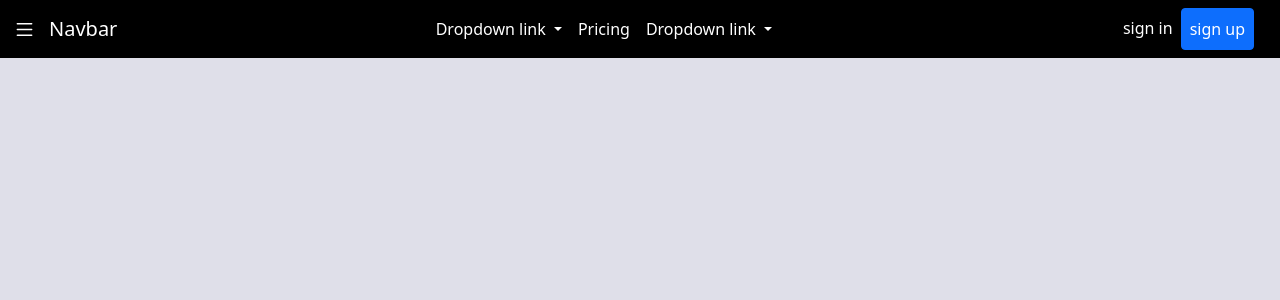
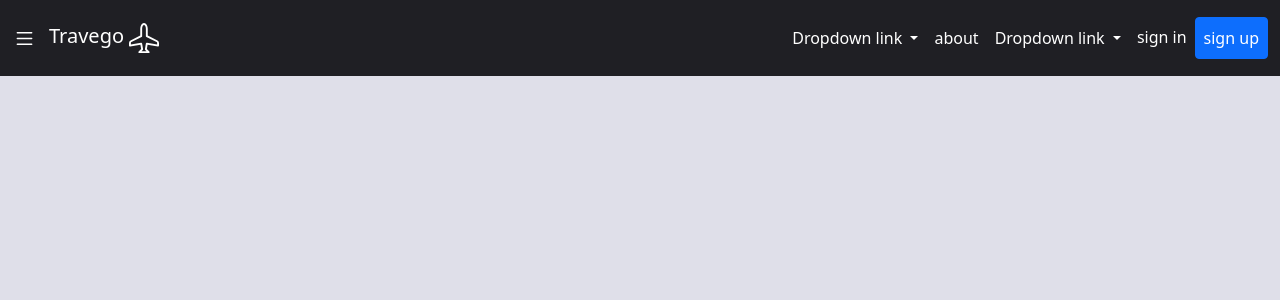
Before and after one commit to rismawti/risma_travego_, a PHP site: page /nav.php in a window 1280 px wide. Shown: the top 300 px of the page. Run offline with PHP 8.4, Linux system fonts and the light colour scheme.

Commit message:
menambahkan navbar

```diff
--- a/nav.php
+++ b/nav.php
@@ -8,16 +8,18 @@
 <?php
 include "bot.php";
 ?>
-<nav class="navbar navbar-expand-lg navbar-light fixed-top" style="background-color: black;">
+<nav class="navbar navbar-expand-lg navbar-light fixed-top" style="background-color: #1F1F24;">
 <a class="btn btn-transparent" data-bs-toggle="offcanvas" href="#offcanvasExample" role="button" aria-controls="offcanvasExample">
 <svg xmlns="http://www.w3.org/2000/svg" width="23" class="text-white" height="23" fill="currentColor" class="bi bi-list" viewBox="0 0 16 16">
   <path fill-rule="evenodd" d="M2.5 12a.5.5 0 0 1 .5-.5h10a.5.5 0 0 1 0 1H3a.5.5 0 0 1-.5-.5zm0-4a.5.5 0 0 1 .5-.5h10a.5.5 0 0 1 0 1H3a.5.5 0 0 1-.5-.5zm0-4a.5.5 0 0 1 .5-.5h10a.5.5 0 0 1 0 1H3a.5.5 0 0 1-.5-.5z"/>
 </svg>
 </a>
-<a class="navbar-brand text-white" href="#">Navbar</a>
+<a class="navbar-brand text-white" href="#">Travego <svg xmlns="http://www.w3.org/2000/svg" width="30" height="50" fill="currentColor" class="bi bi-airplane" viewBox="0 0 16 16">
+  <path d="M6.428 1.151C6.708.591 7.213 0 8 0s1.292.592 1.572 1.151C9.861 1.73 10 2.431 10 3v3.691l5.17 2.585a1.5 1.5 0 0 1 .83 1.342V12a.5.5 0 0 1-.582.493l-5.507-.918-.375 2.253 1.318 1.318A.5.5 0 0 1 10.5 16h-5a.5.5 0 0 1-.354-.854l1.319-1.318-.376-2.253-5.507.918A.5.5 0 0 1 0 12v-1.382a1.5 1.5 0 0 1 .83-1.342L6 6.691V3c0-.568.14-1.271.428-1.849Zm.894.448C7.111 2.02 7 2.569 7 3v4a.5.5 0 0 1-.276.447l-5.448 2.724a.5.5 0 0 0-.276.447v.792l5.418-.903a.5.5 0 0 1 .575.41l.5 3a.5.5 0 0 1-.14.437L6.708 15h2.586l-.647-.646a.5.5 0 0 1-.14-.436l.5-3a.5.5 0 0 1 .576-.411L15 11.41v-.792a.5.5 0 0 0-.276-.447L9.276 7.447A.5.5 0 0 1 9 7V3c0-.432-.11-.979-.322-1.401C8.458 1.159 8.213 1 8 1c-.213 0-.458.158-.678.599Z"/>
+</svg></a>
 <div class="container">
   <div class="collapse navbar-collapse" id="navbarNavDropdown">
-    <ul class="navbar-nav" style="padding-left: 25%;">
+    <ul class="navbar-nav ms-auto">
       <li class="nav-item dropdown">
         <a class="nav-link dropdown-toggle text-white" href="#" id="navbarDropdownMenuLink" role="button" data-toggle="dropdown" aria-haspopup="true" aria-expanded="false">
           Dropdown link
@@ -29,7 +31,7 @@ include "bot.php";
         </div>
       </li>
       <li class="nav-item">
-        <a class="nav-link text-white" href="#">Pricing</a>
+        <a class="nav-link text-white" href="#about">about</a>
       </li>
       <li class="nav-item dropdown">
         <a class="nav-link dropdown-toggle text-white" href="#" id="navbarDropdownMenuLink" role="button" data-toggle="dropdown" aria-haspopup="true" aria-expanded="false">
@@ -42,7 +44,7 @@ include "bot.php";
         </div>
       </li>
     </ul>
-    <ul class="navbar-nav" style="padding-left: 30%;">
+    <ul class="navbar-nav">
       <li class="nav-item">
         <a class="nav-link text-white" href="index.php">sign in</a>
       </li>
--- a/navhome.php
+++ b/navhome.php
@@ -5,7 +5,9 @@ $data="SELECT tanggal_pergi, passenger, kelas_penerbangan"
 ?>
 <nav class="navbar navbar-expand-lg bg-body-tertiary text-white bg-dark ms-auto">
   <div class="container-fluid">
-    <a class="navbar-brand text-white" href="#">Navbar w/ text</a>
+    <a class="navbar-brand text-white h4" style="text-transform: uppercase;" href="#">Travego <svg xmlns="http://www.w3.org/2000/svg" width="30" height="50" fill="currentColor" class="bi bi-airplane" viewBox="0 0 16 16">
+  <path d="M6.428 1.151C6.708.591 7.213 0 8 0s1.292.592 1.572 1.151C9.861 1.73 10 2.431 10 3v3.691l5.17 2.585a1.5 1.5 0 0 1 .83 1.342V12a.5.5 0 0 1-.582.493l-5.507-.918-.375 2.253 1.318 1.318A.5.5 0 0 1 10.5 16h-5a.5.5 0 0 1-.354-.854l1.319-1.318-.376-2.253-5.507.918A.5.5 0 0 1 0 12v-1.382a1.5 1.5 0 0 1 .83-1.342L6 6.691V3c0-.568.14-1.271.428-1.849Zm.894.448C7.111 2.02 7 2.569 7 3v4a.5.5 0 0 1-.276.447l-5.448 2.724a.5.5 0 0 0-.276.447v.792l5.418-.903a.5.5 0 0 1 .575.41l.5 3a.5.5 0 0 1-.14.437L6.708 15h2.586l-.647-.646a.5.5 0 0 1-.14-.436l.5-3a.5.5 0 0 1 .576-.411L15 11.41v-.792a.5.5 0 0 0-.276-.447L9.276 7.447A.5.5 0 0 1 9 7V3c0-.432-.11-.979-.322-1.401C8.458 1.159 8.213 1 8 1c-.213 0-.458.158-.678.599Z"/>
+</svg></a>
     <button class="navbar-toggler" type="button" data-bs-toggle="collapse" data-bs-target="#navbarText" aria-controls="navbarText" aria-expanded="false" aria-label="Toggle navigation">
       <span class="navbar-toggler-icon"></span>
     </button>
@@ -18,7 +20,7 @@ $data="SELECT tanggal_pergi, passenger, kelas_penerbangan"
           <a class="nav-link text-white" href="#">Features</a>
         </li>
         <li class="nav-item">
-          <a class="nav-link text-white" href="#">Pricing</a>
+          <a class="nav-link text-white" href="#">abouts</a>
         </li>
       </ul>
       <span class="navbar-text">
```
Also changed, not shown: userhome.php (+25 -45 lines).
